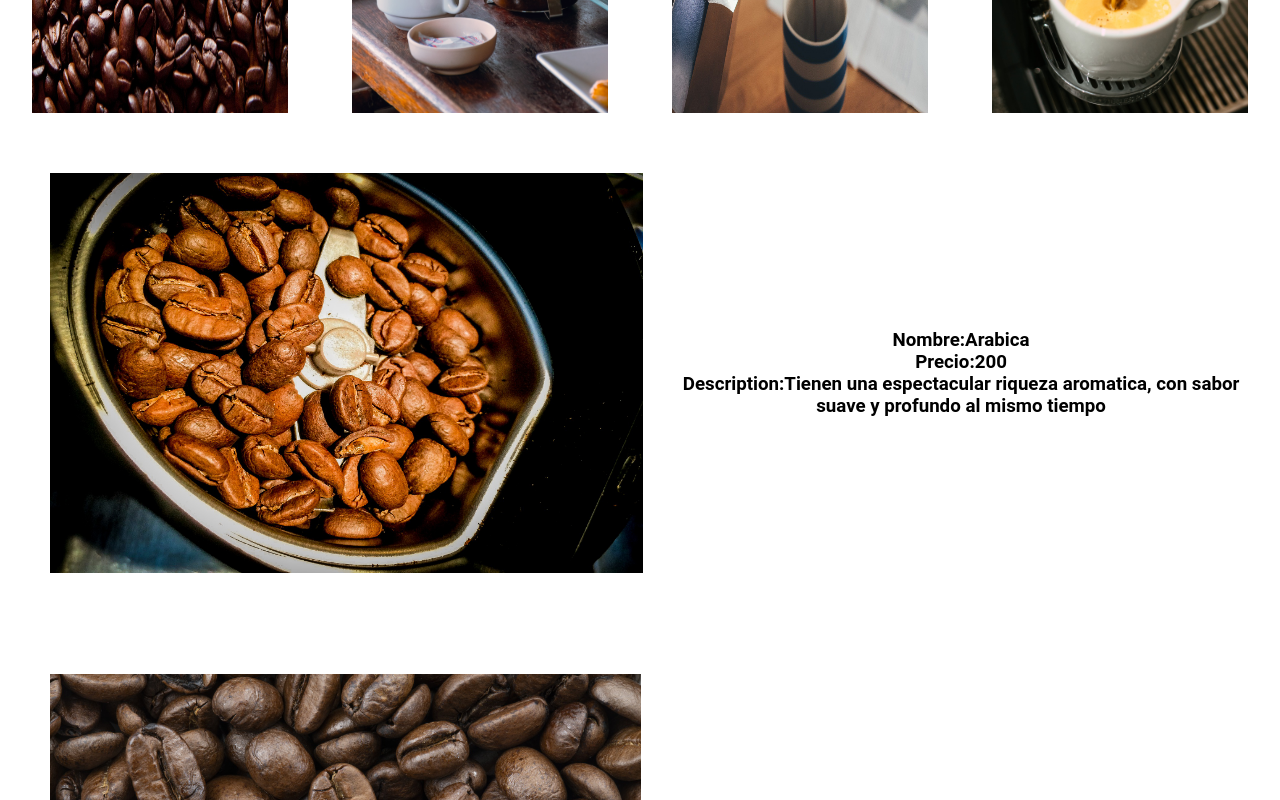
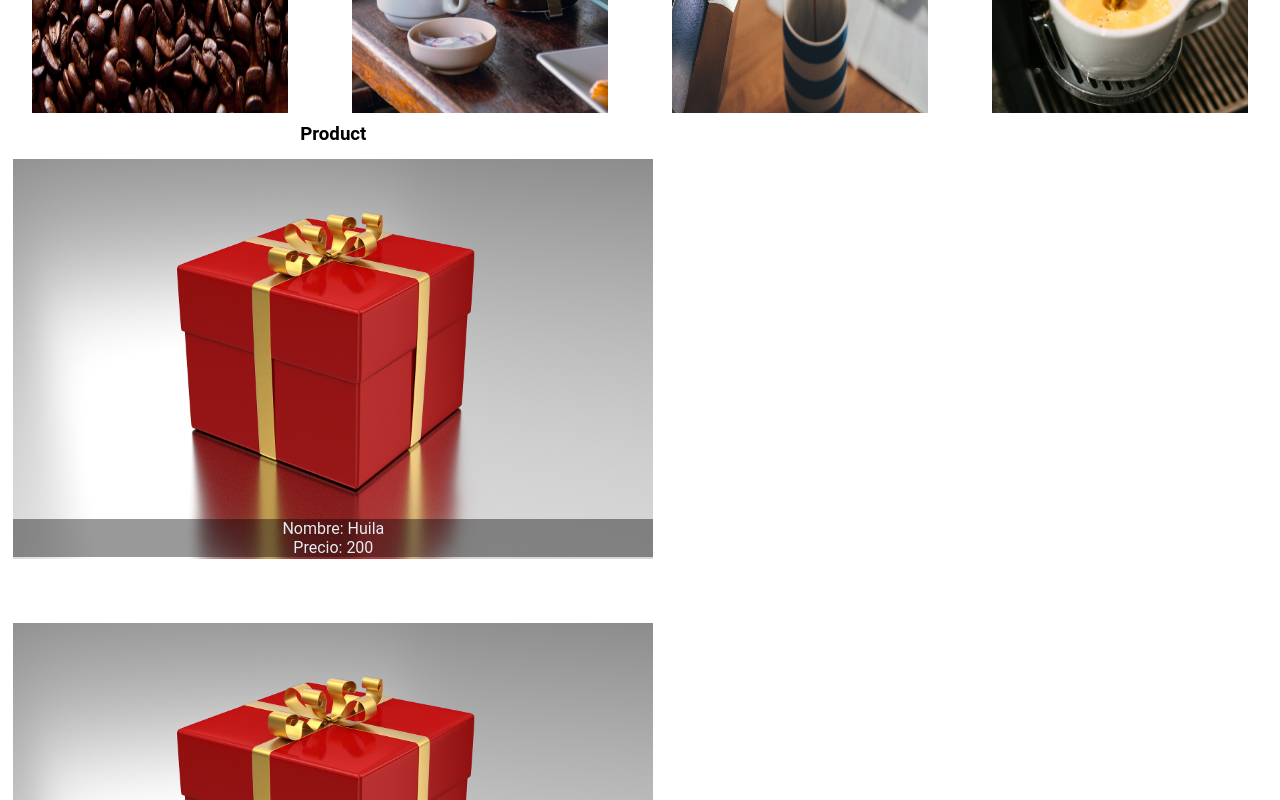
Before and after one commit to tomasVergara14/proyecto-coffe, a React (Create React App) app: page / in a window 1280 px wide. Shown: the part 500-1300 px from the top of the page. Built offline with nearby package versions, Linux system fonts and the light colour scheme; the HTML template or start-up script is replaced by a standard one.

Commit message:
estetica

```diff
--- a/src/components/Main/Item/Item.css
+++ b/src/components/Main/Item/Item.css
@@ -4,20 +4,26 @@
 }
 .itemDetail{
     display: flex;
-    justify-content: space-around;
+    flex-direction: column;
+    justify-content: center;
     align-items: center;
-    padding: 2%;
-}
-.ItemImgContainer{
-    display: flex;
-    flex-wrap: wrap;
-    width: 70%;
     padding: 2%;
 }
 .ItemImg{
         width: 100%;
         height: 50vh;
 }
+.ItemText{
+    visibility: visible;
+    display: flex;
+    width: 100%;
+    flex-direction: column;
+    justify-content: center;
+    position: relative;
+    bottom: 40px;
+    color:rgb(230, 236, 241);
+    background-color: rgba(0,0,0,0.4);
+}
 
 
 @media (min-width: 600px){}
--- a/src/components/Main/Item/Item.jsx
+++ b/src/components/Main/Item/Item.jsx
@@ -9,14 +9,12 @@ const Item = (props) => {
     return (
 
         <div className="itemDetail">
-            <div className="ItemImgContainer">
-                <img className="ItemImg" src={img} alt="" />
+            <img className="ItemImg" src={img} alt="" />
+            <div className="ItemText">
+                <p>Nombre: {name} </p>
+                <p>Precio: {price} </p>
             </div>
-            <div className="itemText">
-                <h3>Nombre:{name} </h3>
-                <h3>Precio:{price} </h3>
-                <h3>Description:{description} </h3>
-            </div>
+
         </div>
     )
 }
--- a/src/components/Main/ItemList/ItemList.jsx
+++ b/src/components/Main/ItemList/ItemList.jsx
@@ -23,6 +23,7 @@ const ItemList = () => {
 
     return (
         <div className="containerItem" >
+            <h3>Product</h3>
             {item.map((link, index)=>{
                 const {id, name, place,price , img, description}= link
                 return(
--- a/src/components/Main/category/Category.jsx
+++ b/src/components/Main/category/Category.jsx
@@ -41,8 +41,8 @@ const Category = () => {
 
     return (
         <div className="item">
-            {data.map((link)=>{
-                const {id, category, url, img, alt}= link
+            {data.map((categories)=>{
+                const {id, category, url, img, alt}= categories
                 return (
                     <div key={id} className="itemBox" >
 
--- a/src/data/Coffe.js
+++ b/src/data/Coffe.js
@@ -1,19 +1,17 @@
 
-import Arabica from '../assets/coffe-arabica.jpg'
-import Robusta from '../assets/coffee-robusta.jpg'
-import Kopi from '../assets/brown-.jpg'
+import Arabica from '../assets/present-1893639_1920.jpg'
 
 const arabica = Arabica
-const robusta = Robusta
-const kopi = Kopi
 
 const Coffe = [
     {
         "id": 1,
-        "name":"Arabica",
-        "place":"Arabia",
+        "name":"Huila",
+        "place":"Colombia",
         "price":200,
-        "description":"Tienen una espectacular riqueza aromatica, con sabor suave y profundo al mismo tiempo",
+        "origen":"GARZÓN, HUILA, COLOMBIA",
+        "altura":"1800-2000 MSNM",
+        "description":"blend regional compuesto por las variedades Caturra, Colombia, Typica. Proviene del pueblo Garzón, en el Departamento del Huila, Colombia. A 1.800 y 2.000 msnm este café creció en un suelo volcánico y fue lavado y secado al sol. En taza tiene mucho dulzor que recuerda a la miel, cacao, notas florales y herbales.",
         "img": arabica
     },
     {
@@ -21,16 +19,20 @@ const Coffe = [
         "name":"Robusta",
         "place":"Centro America",
         "price":200,
-        "description":"Contienen aproximadamente el doble del estimulante, le da un sabor mas fuerte y amargo",
-        "img": robusta
+        "origen":"GARZÓN, HUILA, COLOMBIA",
+        "altura":"1800-2000 MSNM",
+        "description":"blend regional compuesto por las variedades Caturra, Colombia, Typica. Proviene del pueblo Garzón, en el Departamento del Huila, Colombia. A 1.800 y 2.000 msnm este café creció en un suelo volcánico y fue lavado y secado al sol. En taza tiene mucho dulzor que recuerda a la miel, cacao, notas florales y herbales.",
+        "img": arabica
     },
     {
         "id": 3,
-        "name":"Kopi",
-        "place": "Etiopia",
+        "name":"Cerrado mineiro",
+        "place": "Brasil",
         "price":200,
-        "description":"Una experiencia gourmet poco comun, granos extraidos del estiercol de civeta indonesia",
-        "img": kopi
+        "origen":"CERRADO MINEIRO, MINAS GERAIS",
+        "altura":"950-1200 MSNM",
+        "description":"Proviene del cerrado mineiro , en Minas Gerais, BRASIL. A 950-1200 MSNM este café creció en un suelo volcánico y fue lavado y secado al sol. En taza tiene mucho dulzor que recuerda a la miel, cacao, notas florales y herbales.",
+        "img": arabica
     }
 
 ]
```
Also changed, not shown: src/assets/present-1893639_1920.jpg (added).
